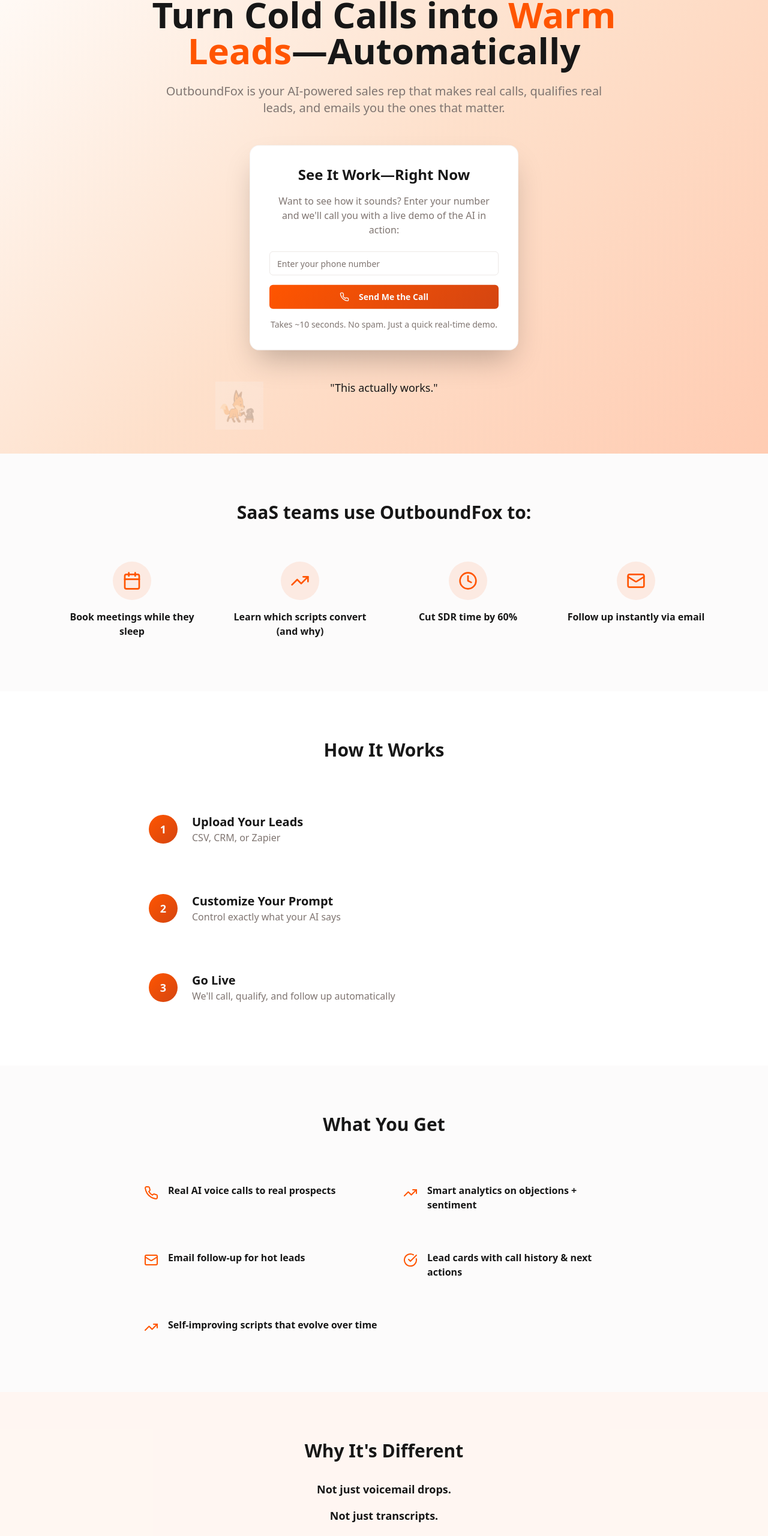
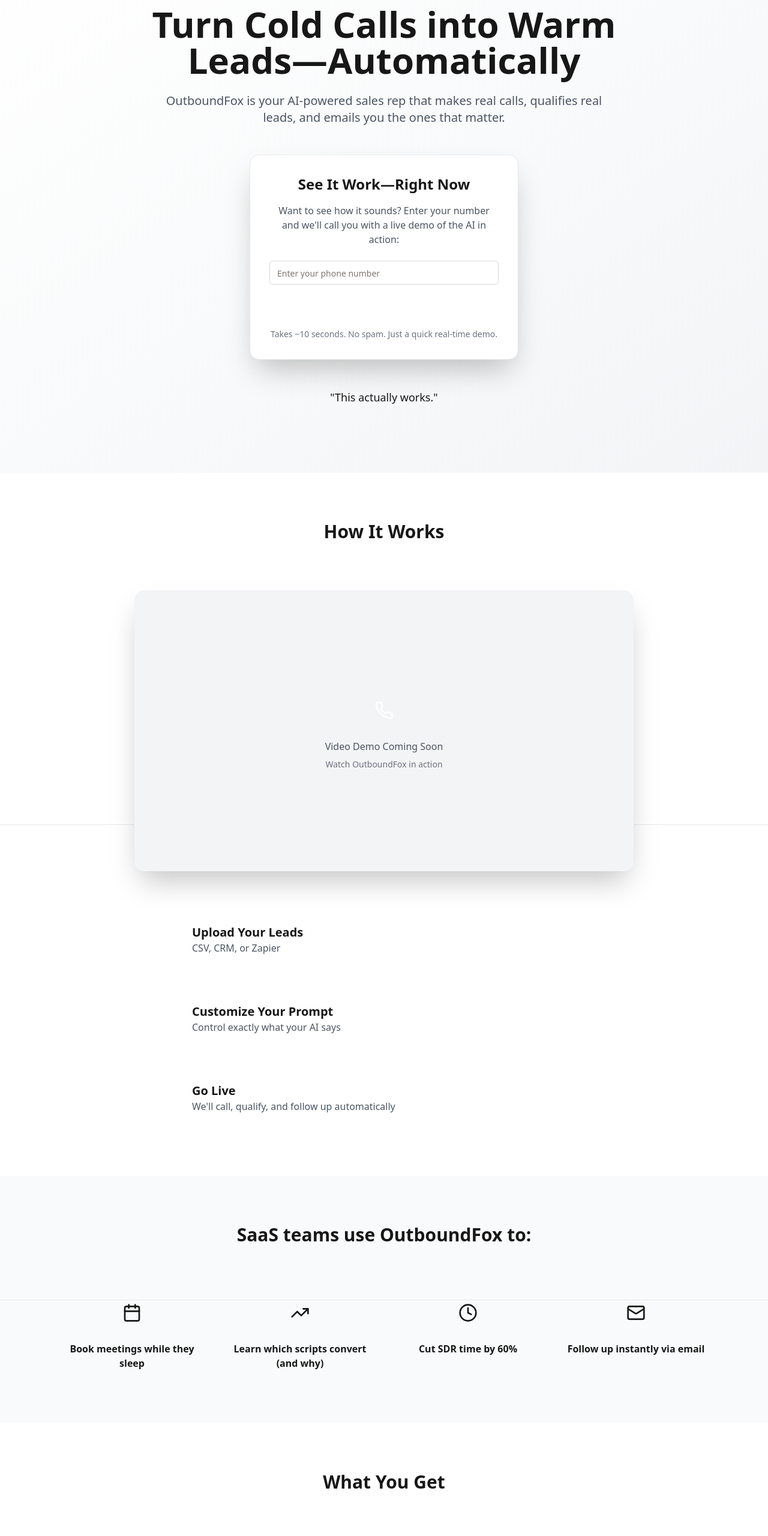
Before and after one commit to sshoman/outboundfox, a React (Vite) app: page / in a window 1280 px wide. Shown: the part 159-2719 px from the top of the page at 60% size. Built offline with nearby package versions, Linux system fonts and the light colour scheme.

Commit message:
Refactor: Improve design and add video
- Updated color scheme for a more modern look.
- Removed fox animation.
- Added video embed to "How It Works" section and moved it to the second section.
- Added a grey line behind each section title.

```diff
--- a/src/index.css
+++ b/src/index.css
@@ -37,8 +37,8 @@
 
     --radius: 0.5rem;
 
-    --fox-orange: 20 100% 50%;
-    --fox-orange-dark: 16 85% 45%;
+    --fox-orange: 22 100% 55%;
+    --fox-orange-dark: 18 85% 50%;
     --fox-orange-light: 25 95% 65%;
     --fox-black: 0 0% 9%;
     --fox-cream: 28 100% 96%;
@@ -94,19 +94,6 @@
     background: linear-gradient(135deg, hsl(var(--fox-cream)) 0%, hsl(var(--fox-orange-light)) 50%, hsl(var(--fox-orange)) 100%);
   }
 
-  .walking-fox {
-    animation: walkAcross 20s linear infinite;
-  }
-
-  @keyframes walkAcross {
-    0% {
-      transform: translateX(-100px);
-    }
-    100% {
-      transform: translateX(calc(100vw + 100px));
-    }
-  }
-
   .float-animation {
     animation: float 6s ease-in-out infinite;
   }
@@ -119,17 +106,4 @@
       transform: translateY(-20px);
     }
   }
-
-  .pulse-glow {
-    animation: pulseGlow 2s ease-in-out infinite;
-  }
-
-  @keyframes pulseGlow {
-    0%, 100% {
-      box-shadow: 0 0 20px hsl(var(--fox-orange) / 0.3);
-    }
-    50% {
-      box-shadow: 0 0 40px hsl(var(--fox-orange) / 0.6);
-    }
-  }
 }
--- a/src/pages/Index.tsx
+++ b/src/pages/Index.tsx
@@ -46,15 +46,15 @@ const Index = () => {
   return (
     <div className="min-h-screen bg-background">
       {/* Navigation */}
-      <nav className="bg-background/80 backdrop-blur-md border-b border-border/50 sticky top-0 z-50">
+      <nav className="bg-background/95 backdrop-blur-sm border-b border-border sticky top-0 z-50">
         <div className="max-w-7xl mx-auto px-4 sm:px-6 lg:px-8">
           <div className="flex justify-between items-center py-4">
             <div className="flex items-center space-x-3">
-              <div className="w-10 h-10 fox-gradient rounded-lg flex items-center justify-center pulse-glow">
+              <div className="w-10 h-10 bg-fox-black rounded-lg flex items-center justify-center">
                 <img
                   src="/lovable-uploads/6b64530a-b345-4121-8790-d9af0e2f019d.png"
                   alt="Outbound Fox Logo"
-                  className="w-8 h-8 filter brightness-0 invert"
+                  className="w-6 h-6 filter brightness-0 invert"
                 />
               </div>
               <div>
@@ -65,7 +65,7 @@ const Index = () => {
               <Button variant="ghost" className="text-muted-foreground hover:text-foreground">
                 Sign In
               </Button>
-              <Button className="fox-gradient text-primary-foreground hover:opacity-90">
+              <Button className="bg-fox-black text-white hover:bg-fox-black/90">
                 Get Started
               </Button>
             </div>
@@ -74,30 +74,19 @@ const Index = () => {
       </nav>
 
       {/* Hero Section */}
-      <section className="relative py-20 overflow-hidden">
-        <div className="absolute inset-0 fox-gradient-soft opacity-30"></div>
-
-        {/* Walking Fox Animation */}
-        <div className="absolute bottom-10 left-0 z-10">
-          <img
-            src="/lovable-uploads/c88e2a19-4735-4dce-99e2-bb5310f3664e.png"
-            alt="Walking Fox"
-            className="w-20 h-20 walking-fox opacity-20"
-          />
-        </div>
-
+      <section className="relative py-24 bg-gradient-to-br from-white via-gray-50 to-gray-100">
         <div className="relative max-w-4xl mx-auto px-4 sm:px-6 lg:px-8 text-center z-20">
-          <h2 className="text-5xl md:text-6xl font-bold text-foreground mb-6 animate-fade-in">
-            Turn Cold Calls into <span className="text-primary">Warm Leads</span>—Automatically
+          <h2 className="text-5xl md:text-6xl font-bold text-fox-black mb-6 animate-fade-in">
+            Turn Cold Calls into <span className="text-fox-orange">Warm Leads</span>—Automatically
           </h2>
-          <p className="text-xl text-muted-foreground mb-12 max-w-3xl mx-auto animate-fade-in">
+          <p className="text-xl text-gray-600 mb-12 max-w-3xl mx-auto animate-fade-in">
             OutboundFox is your AI-powered sales rep that makes real calls, qualifies real leads, and emails you the ones that matter.
           </p>
 
           {/* Demo Call CTA */}
-          <div className="bg-card rounded-2xl shadow-2xl p-8 max-w-md mx-auto mb-12 float-animation border border-border/50">
-            <h3 className="text-2xl font-bold text-foreground mb-4">See It Work—Right Now</h3>
-            <p className="text-muted-foreground mb-6">Want to see how it sounds? Enter your number and we'll call you with a live demo of the AI in action:</p>
+          <div className="bg-white rounded-2xl shadow-2xl p-8 max-w-md mx-auto mb-12 float-animation border border-gray-200">
+            <h3 className="text-2xl font-bold text-fox-black mb-4">See It Work—Right Now</h3>
+            <p className="text-gray-600 mb-6">Want to see how it sounds? Enter your number and we'll call you with a live demo of the AI in action:</p>
 
             <div className="space-y-4">
               <Input
@@ -106,141 +95,163 @@ const Index = () => {
                 value={phone}
                 onChange={(e) => setPhone(e.target.value)}
                 onKeyPress={(e) => e.key === 'Enter' && requestDemoCall()}
-                className="w-full"
+                className="w-full border-gray-300 focus:border-fox-orange focus:ring-fox-orange"
               />
               <Button
                 onClick={requestDemoCall}
                 disabled={isLoading}
-                className="w-full fox-gradient text-primary-foreground hover:opacity-90 font-semibold"
+                className="w-full bg-fox-orange text-white hover:bg-fox-orange-dark font-semibold"
               >
                 <Phone className="w-5 h-5 mr-2" />
                 {isLoading ? 'Calling...' : 'Send Me the Call'}
               </Button>
             </div>
 
-            <p className="text-sm text-muted-foreground mt-4">Takes ~10 seconds. No spam. Just a quick real-time demo.</p>
+            <p className="text-sm text-gray-500 mt-4">Takes ~10 seconds. No spam. Just a quick real-time demo.</p>
           </div>
 
           <div className="text-center">
-            <p className="text-lg font-medium text-foreground mb-4">"This actually works."</p>
+            <p className="text-lg font-medium text-fox-black mb-4">"This actually works."</p>
           </div>
         </div>
       </section>
 
-      {/* Features Section */}
-      <section className="py-20 bg-muted/30">
-        <div className="max-w-6xl mx-auto px-4 sm:px-6 lg:px-8">
+      {/* How It Works - Now Section 2 with Video */}
+      <section className="py-20 bg-white relative">
+        <div className="absolute inset-0 flex items-center justify-center">
+          <div className="w-full h-px bg-gray-200"></div>
+        </div>
+        <div className="max-w-4xl mx-auto px-4 sm:px-6 lg:px-8 relative">
           <div className="text-center mb-16">
-            <h2 className="text-3xl font-bold text-foreground mb-4">SaaS teams use OutboundFox to:</h2>
+            <h2 className="text-3xl font-bold text-fox-black mb-4 bg-white px-8 inline-block">How It Works</h2>
           </div>
 
-          <div className="grid md:grid-cols-2 lg:grid-cols-4 gap-8">
-            <div className="text-center group hover:scale-105 transition-transform duration-200">
-              <div className="w-16 h-16 bg-primary/10 rounded-full flex items-center justify-center mx-auto mb-4 group-hover:bg-primary/20 transition-colors">
-                <Calendar className="w-8 h-8 text-primary" />
+          {/* Video Embed */}
+          <div className="mb-16">
+            <div className="aspect-video rounded-2xl overflow-hidden shadow-2xl bg-gray-100 flex items-center justify-center">
+              <div className="text-center">
+                <div className="w-16 h-16 bg-fox-orange rounded-full flex items-center justify-center mx-auto mb-4">
+                  <Phone className="w-8 h-8 text-white" />
+                </div>
+                <p className="text-gray-600">Video Demo Coming Soon</p>
+                <p className="text-sm text-gray-500 mt-2">Watch OutboundFox in action</p>
               </div>
-              <h3 className="font-semibold text-foreground mb-2">Book meetings while they sleep</h3>
             </div>
-
-            <div className="text-center group hover:scale-105 transition-transform duration-200">
-              <div className="w-16 h-16 bg-primary/10 rounded-full flex items-center justify-center mx-auto mb-4 group-hover:bg-primary/20 transition-colors">
-                <TrendingUp className="w-8 h-8 text-primary" />
-              </div>
-              <h3 className="font-semibold text-foreground mb-2">Learn which scripts convert (and why)</h3>
-            </div>
-
-            <div className="text-center group hover:scale-105 transition-transform duration-200">
-              <div className="w-16 h-16 bg-primary/10 rounded-full flex items-center justify-center mx-auto mb-4 group-hover:bg-primary/20 transition-colors">
-                <Clock className="w-8 h-8 text-primary" />
-              </div>
-              <h3 className="font-semibold text-foreground mb-2">Cut SDR time by 60%</h3>
-            </div>
-
-            <div className="text-center group hover:scale-105 transition-transform duration-200">
-              <div className="w-16 h-16 bg-primary/10 rounded-full flex items-center justify-center mx-auto mb-4 group-hover:bg-primary/20 transition-colors">
-                <Mail className="w-8 h-8 text-primary" />
-              </div>
-              <h3 className="font-semibold text-foreground mb-2">Follow up instantly via email</h3>
-            </div>
-          </div>
-        </div>
-      </section>
-
-      {/* How It Works */}
-      <section className="py-20 bg-background">
-        <div className="max-w-4xl mx-auto px-4 sm:px-6 lg:px-8">
-          <div className="text-center mb-16">
-            <h2 className="text-3xl font-bold text-foreground mb-4">How It Works</h2>
           </div>
 
           <div className="space-y-8">
-            <div className="flex items-center space-x-6 p-6 rounded-xl hover:bg-muted/30 transition-colors">
-              <div className="w-12 h-12 fox-gradient text-primary-foreground rounded-full flex items-center justify-center font-bold text-lg">1</div>
+            <div className="flex items-center space-x-6 p-6 rounded-xl hover:bg-gray-50 transition-colors">
+              <div className="w-12 h-12 bg-fox-orange text-white rounded-full flex items-center justify-center font-bold text-lg">1</div>
               <div>
-                <h3 className="text-xl font-semibold text-foreground">Upload Your Leads</h3>
-                <p className="text-muted-foreground">CSV, CRM, or Zapier</p>
+                <h3 className="text-xl font-semibold text-fox-black">Upload Your Leads</h3>
+                <p className="text-gray-600">CSV, CRM, or Zapier</p>
               </div>
             </div>
 
-            <div className="flex items-center space-x-6 p-6 rounded-xl hover:bg-muted/30 transition-colors">
-              <div className="w-12 h-12 fox-gradient text-primary-foreground rounded-full flex items-center justify-center font-bold text-lg">2</div>
+            <div className="flex items-center space-x-6 p-6 rounded-xl hover:bg-gray-50 transition-colors">
+              <div className="w-12 h-12 bg-fox-orange text-white rounded-full flex items-center justify-center font-bold text-lg">2</div>
               <div>
-                <h3 className="text-xl font-semibold text-foreground">Customize Your Prompt</h3>
-                <p className="text-muted-foreground">Control exactly what your AI says</p>
+                <h3 className="text-xl font-semibold text-fox-black">Customize Your Prompt</h3>
+                <p className="text-gray-600">Control exactly what your AI says</p>
               </div>
             </div>
 
-            <div className="flex items-center space-x-6 p-6 rounded-xl hover:bg-muted/30 transition-colors">
-              <div className="w-12 h-12 fox-gradient text-primary-foreground rounded-full flex items-center justify-center font-bold text-lg">3</div>
+            <div className="flex items-center space-x-6 p-6 rounded-xl hover:bg-gray-50 transition-colors">
+              <div className="w-12 h-12 bg-fox-orange text-white rounded-full flex items-center justify-center font-bold text-lg">3</div>
               <div>
-                <h3 className="text-xl font-semibold text-foreground">Go Live</h3>
-                <p className="text-muted-foreground">We'll call, qualify, and follow up automatically</p>
+                <h3 className="text-xl font-semibold text-fox-black">Go Live</h3>
+                <p className="text-gray-600">We'll call, qualify, and follow up automatically</p>
               </div>
             </div>
           </div>
         </div>
       </section>
 
+      {/* Features Section */}
+      <section className="py-20 bg-gray-50 relative">
+        <div className="absolute inset-0 flex items-center justify-center">
+          <div className="w-full h-px bg-gray-200"></div>
+        </div>
+        <div className="max-w-6xl mx-auto px-4 sm:px-6 lg:px-8 relative">
+          <div className="text-center mb-16">
+            <h2 className="text-3xl font-bold text-fox-black mb-4 bg-gray-50 px-8 inline-block">SaaS teams use OutboundFox to:</h2>
+          </div>
+
+          <div className="grid md:grid-cols-2 lg:grid-cols-4 gap-8">
+            <div className="text-center group hover:scale-105 transition-transform duration-200">
+              <div className="w-16 h-16 bg-fox-orange/10 rounded-full flex items-center justify-center mx-auto mb-4 group-hover:bg-fox-orange/20 transition-colors">
+                <Calendar className="w-8 h-8 text-fox-orange" />
+              </div>
+              <h3 className="font-semibold text-fox-black mb-2">Book meetings while they sleep</h3>
+            </div>
+
+            <div className="text-center group hover:scale-105 transition-transform duration-200">
+              <div className="w-16 h-16 bg-fox-orange/10 rounded-full flex items-center justify-center mx-auto mb-4 group-hover:bg-fox-orange/20 transition-colors">
+                <TrendingUp className="w-8 h-8 text-fox-orange" />
+              </div>
+              <h3 className="font-semibold text-fox-black mb-2">Learn which scripts convert (and why)</h3>
+            </div>
+
+            <div className="text-center group hover:scale-105 transition-transform duration-200">
+              <div className="w-16 h-16 bg-fox-orange/10 rounded-full flex items-center justify-center mx-auto mb-4 group-hover:bg-fox-orange/20 transition-colors">
+                <Clock className="w-8 h-8 text-fox-orange" />
+              </div>
+              <h3 className="font-semibold text-fox-black mb-2">Cut SDR time by 60%</h3>
+            </div>
+
+            <div className="text-center group hover:scale-105 transition-transform duration-200">
+              <div className="w-16 h-16 bg-fox-orange/10 rounded-full flex items-center justify-center mx-auto mb-4 group-hover:bg-fox-orange/20 transition-colors">
+                <Mail className="w-8 h-8 text-fox-orange" />
+              </div>
+              <h3 className="font-semibold text-fox-black mb-2">Follow up instantly via email</h3>
+            </div>
+          </div>
+        </div>
+      </section>
+
       {/* What You Get */}
-      <section className="py-20 bg-muted/30">
-        <div className="max-w-4xl mx-auto px-4 sm:px-6 lg:px-8">
+      <section className="py-20 bg-white relative">
+        <div className="absolute inset-0 flex items-center justify-center">
+          <div className="w-full h-px bg-gray-200"></div>
+        </div>
+        <div className="max-w-4xl mx-auto px-4 sm:px-6 lg:px-8 relative">
           <div className="text-center mb-16">
-            <h2 className="text-3xl font-bold text-foreground mb-4">What You Get</h2>
+            <h2 className="text-3xl font-bold text-fox-black mb-4 bg-white px-8 inline-block">What You Get</h2>
           </div>
 
           <div className="grid md:grid-cols-2 gap-8">
-            <div className="flex items-start space-x-4 p-4 rounded-lg hover:bg-background/50 transition-colors">
-              <Phone className="w-6 h-6 text-primary mt-1 flex-shrink-0" />
+            <div className="flex items-start space-x-4 p-4 rounded-lg hover:bg-gray-50 transition-colors">
+              <Phone className="w-6 h-6 text-fox-orange mt-1 flex-shrink-0" />
               <div>
-                <h3 className="font-semibold text-foreground">Real AI voice calls to real prospects</h3>
+                <h3 className="font-semibold text-fox-black">Real AI voice calls to real prospects</h3>
               </div>
             </div>
 
-            <div className="flex items-start space-x-4 p-4 rounded-lg hover:bg-background/50 transition-colors">
-              <TrendingUp className="w-6 h-6 text-primary mt-1 flex-shrink-0" />
+            <div className="flex items-start space-x-4 p-4 rounded-lg hover:bg-gray-50 transition-colors">
+              <TrendingUp className="w-6 h-6 text-fox-orange mt-1 flex-shrink-0" />
               <div>
-                <h3 className="font-semibold text-foreground">Smart analytics on objections + sentiment</h3>
+                <h3 className="font-semibold text-fox-black">Smart analytics on objections + sentiment</h3>
               </div>
             </div>
 
-            <div className="flex items-start space-x-4 p-4 rounded-lg hover:bg-background/50 transition-colors">
-              <Mail className="w-6 h-6 text-primary mt-1 flex-shrink-0" />
+            <div className="flex items-start space-x-4 p-4 rounded-lg hover:bg-gray-50 transition-colors">
+              <Mail className="w-6 h-6 text-fox-orange mt-1 flex-shrink-0" />
               <div>
-                <h3 className="font-semibold text-foreground">Email follow-up for hot leads</h3>
+                <h3 className="font-semibold text-fox-black">Email follow-up for hot leads</h3>
               </div>
             </div>
 
-            <div className="flex items-start space-x-4 p-4 rounded-lg hover:bg-background/50 transition-colors">
-              <CheckCircle className="w-6 h-6 text-primary mt-1 flex-shrink-0" />
+            <div className="flex items-start space-x-4 p-4 rounded-lg hover:bg-gray-50 transition-colors">
+              <CheckCircle className="w-6 h-6 text-fox-orange mt-1 flex-shrink-0" />
               <div>
-                <h3 className="font-semibold text-foreground">Lead cards with call history & next actions</h3>
+                <h3 className="font-semibold text-fox-black">Lead cards with call history & next actions</h3>
               </div>
             </div>
 
-            <div className="flex items-start space-x-4 p-4 rounded-lg hover:bg-background/50 transition-colors md:col-span-2">
-              <TrendingUp className="w-6 h-6 text-primary mt-1 flex-shrink-0" />
+            <div className="flex items-start space-x-4 p-4 rounded-lg hover:bg-gray-50 transition-colors md:col-span-2">
+              <TrendingUp className="w-6 h-6 text-fox-orange mt-1 flex-shrink-0" />
               <div>
-                <h3 className="font-semibold text-foreground">Self-improving scripts that evolve over time</h3>
+                <h3 className="font-semibold text-fox-black">Self-improving scripts that evolve over time</h3>
               </div>
             </div>
           </div>
@@ -248,24 +259,27 @@ const Index = () => {
       </section>
 
       {/* Why Different */}
-      <section className="py-20 bg-primary/5">
-        <div className="max-w-4xl mx-auto px-4 sm:px-6 lg:px-8 text-center">
-          <h2 className="text-3xl font-bold text-foreground mb-8">Why It's Different</h2>
-          <div className="space-y-4 text-lg text-muted-foreground">
-            <p><strong className="text-foreground">Not just voicemail drops.</strong></p>
-            <p><strong className="text-foreground">Not just transcripts.</strong></p>
-            <p className="text-xl font-semibold text-primary"><strong>OutboundFox learns—and gets better with every call.</strong></p>
+      <section className="py-20 bg-fox-orange/5 relative">
+        <div className="absolute inset-0 flex items-center justify-center">
+          <div className="w-full h-px bg-gray-200"></div>
+        </div>
+        <div className="max-w-4xl mx-auto px-4 sm:px-6 lg:px-8 text-center relative">
+          <h2 className="text-3xl font-bold text-fox-black mb-8 bg-fox-orange/5 px-8 inline-block">Why It's Different</h2>
+          <div className="space-y-4 text-lg text-gray-700">
+            <p><strong className="text-fox-black">Not just voicemail drops.</strong></p>
+            <p><strong className="text-fox-black">Not just transcripts.</strong></p>
+            <p className="text-xl font-semibold text-fox-orange"><strong>OutboundFox learns—and gets better with every call.</strong></p>
           </div>
         </div>
       </section>
 
       {/* Final CTA */}
-      <section className="py-20 bg-secondary text-secondary-foreground">
+      <section className="py-20 bg-fox-black text-white">
         <div className="max-w-4xl mx-auto px-4 sm:px-6 lg:px-8 text-center">
           <h2 className="text-3xl font-bold mb-4">Test the Call. See for Yourself.</h2>
-          <p className="text-xl text-secondary-foreground/80 mb-8">Put in your number. Hear what your future AI rep sounds like.</p>
+          <p className="text-xl text-gray-300 mb-8">Put in your number. Hear what your future AI rep sounds like.</p>
 
-          <div className="bg-background rounded-2xl shadow-xl p-8 max-w-md mx-auto">
+          <div className="bg-white rounded-2xl shadow-xl p-8 max-w-md mx-auto">
             <div className="space-y-4">
               <Input
                 type="tel"
@@ -273,12 +287,12 @@ const Index = () => {
                 value={phone}
                 onChange={(e) => setPhone(e.target.value)}
                 onKeyPress={(e) => e.key === 'Enter' && requestDemoCall()}
-                className="w-full"
+                className="w-full border-gray-300 focus:border-fox-orange focus:ring-fox-orange"
               />
               <Button
                 onClick={requestDemoCall}
                 disabled={isLoading}
-                className="w-full fox-gradient text-primary-foreground hover:opacity-90 font-semibold"
+                className="w-full bg-fox-orange text-white hover:bg-fox-orange-dark font-semibold"
               >
                 <Phone className="w-5 h-5 mr-2" />
                 {isLoading ? 'Calling...' : 'Send Me the Call'}
@@ -286,24 +300,24 @@ const Index = () => {
             </div>
           </div>
 
-          <p className="text-secondary-foreground/60 mt-8 text-lg italic">This is the moment SDRs became optional.</p>
+          <p className="text-gray-400 mt-8 text-lg italic">This is the moment SDRs became optional.</p>
         </div>
       </section>
 
       {/* Footer */}
-      <footer className="bg-background py-8 border-t border-border/50">
+      <footer className="bg-white py-8 border-t border-gray-200">
         <div className="max-w-4xl mx-auto px-4 sm:px-6 lg:px-8 text-center">
           <div className="flex items-center justify-center space-x-3 mb-4">
-            <div className="w-8 h-8 fox-gradient rounded-lg flex items-center justify-center">
+            <div className="w-8 h-8 bg-fox-black rounded-lg flex items-center justify-center">
               <img
                 src="/lovable-uploads/6b64530a-b345-4121-8790-d9af0e2f019d.png"
                 alt="Outbound Fox"
                 className="w-5 h-5 filter brightness-0 invert"
               />
             </div>
-            <span className="font-semibold text-foreground">Outbound Fox</span>
+            <span className="font-semibold text-fox-black">Outbound Fox</span>
           </div>
-          <p className="text-muted-foreground">&copy; 2025 Outbound Fox. All rights reserved.</p>
+          <p className="text-gray-600">&copy; 2025 Outbound Fox. All rights reserved.</p>
         </div>
       </footer>
     </div>
```
